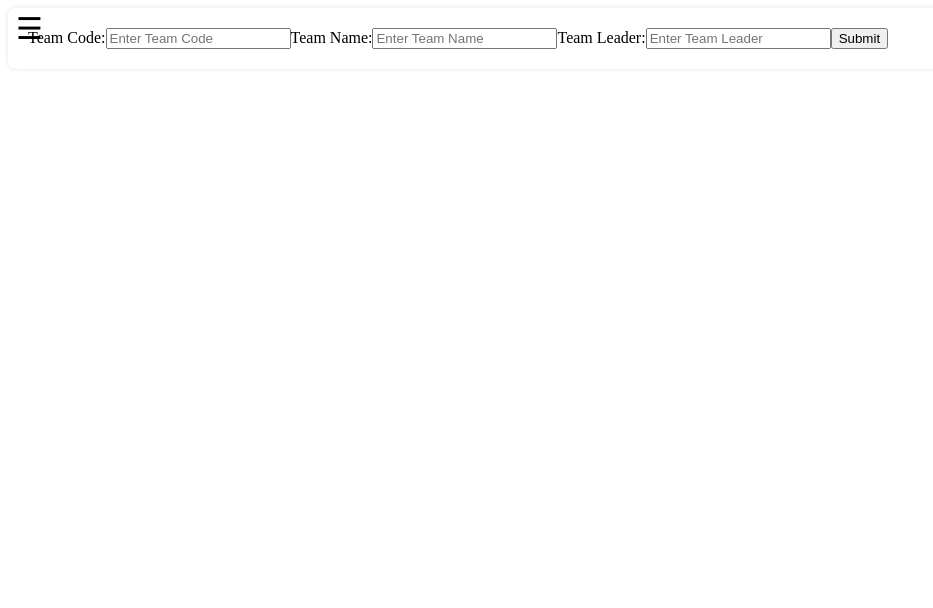
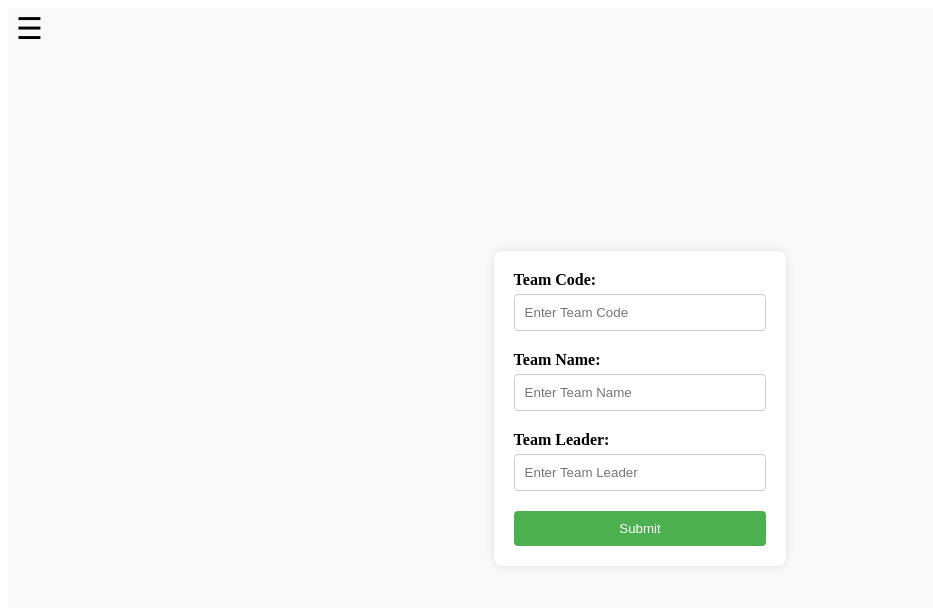
Before and after one commit to Javadamkd/art-fest-management, a Next.js app: page /teams in a window 1280 px wide. Shown: the top 608 px of the page, without its empty margins (0-933 px from the left). Built offline with nearby package versions, Linux system fonts and the light colour scheme.

Commit message:
Update teams.module.css

```diff
--- a/pages/teams.module.css
+++ b/pages/teams.module.css
@@ -1,79 +1,48 @@
-/* Style for the entire page */
-.container {
-  max-width: 800px;
-  margin: 0 auto;
-  padding: 20px;
-  background-color: #f5f5f5;
-  border-radius: 10px;
-  box-shadow: 0px 0px 10px rgba(0, 0, 0, 0.1);
+/* Form container */
+.formContainer {
+  display: flex;
+  justify-content: center;
+  align-items: center;
+  height: 100vh;
+  background-color: #f9f9f9;
 }
 
-/* Style for the form container */
-.formContainer {
-  margin-bottom: 20px;
+/* Team form styling */
+.teamForm {
+  width: 20%; /* Set to 1/5th of the container width */
+  max-width: 400px; /* Limit the maximum width */
   padding: 20px;
-  background-color: #ffffff;
   border-radius: 8px;
-  box-shadow: 0px 0px 5px rgba(0, 0, 0, 0.1);
+  box-shadow: 0 0 10px rgba(0, 0, 0, 0.1);
+  background-color: white;
 }
 
-/* Style for the form labels and inputs */
-.label {
+.teamForm label {
   display: block;
-  margin-bottom: 8px;
+  margin-bottom: 5px;
   font-weight: bold;
 }
 
-.input {
+.teamForm input {
   width: 100%;
   padding: 10px;
-  margin-bottom: 12px;
+  margin-bottom: 20px;
+  border-radius: 4px;
   border: 1px solid #ccc;
-  border-radius: 4px;
-  box-sizing: border-box;
+  box-sizing: border-box; /* Include padding in width */
 }
 
-.button {
+.teamForm button {
   display: block;
   width: 100%;
   padding: 10px;
-  background-color: #007bff;
-  color: #ffffff;
+  background-color: #4CAF50;
+  color: white;
   border: none;
   border-radius: 4px;
   cursor: pointer;
 }
 
-.button:hover {
-  background-color: #0056b3;
+.teamForm button:hover {
+  background-color: #45a049;
 }
-
-/* Style for the table */
-.tableContainer {
-  margin-top: 20px;
-}
-
-.table {
-  width: 100%;
-  border-collapse: collapse;
-}
-
-.table th,
-.table td {
-  padding: 12px;
-  border: 1px solid #ddd;
-  text-align: left;
-}
-
-.table th {
-  background-color: #007bff;
-  color: white;
-}
-
-.table tr:nth-child(even) {
-  background-color: #f2f2f2;
-}
-
-.table tr:hover {
-  background-color: #e9e9e9;
-}
```
